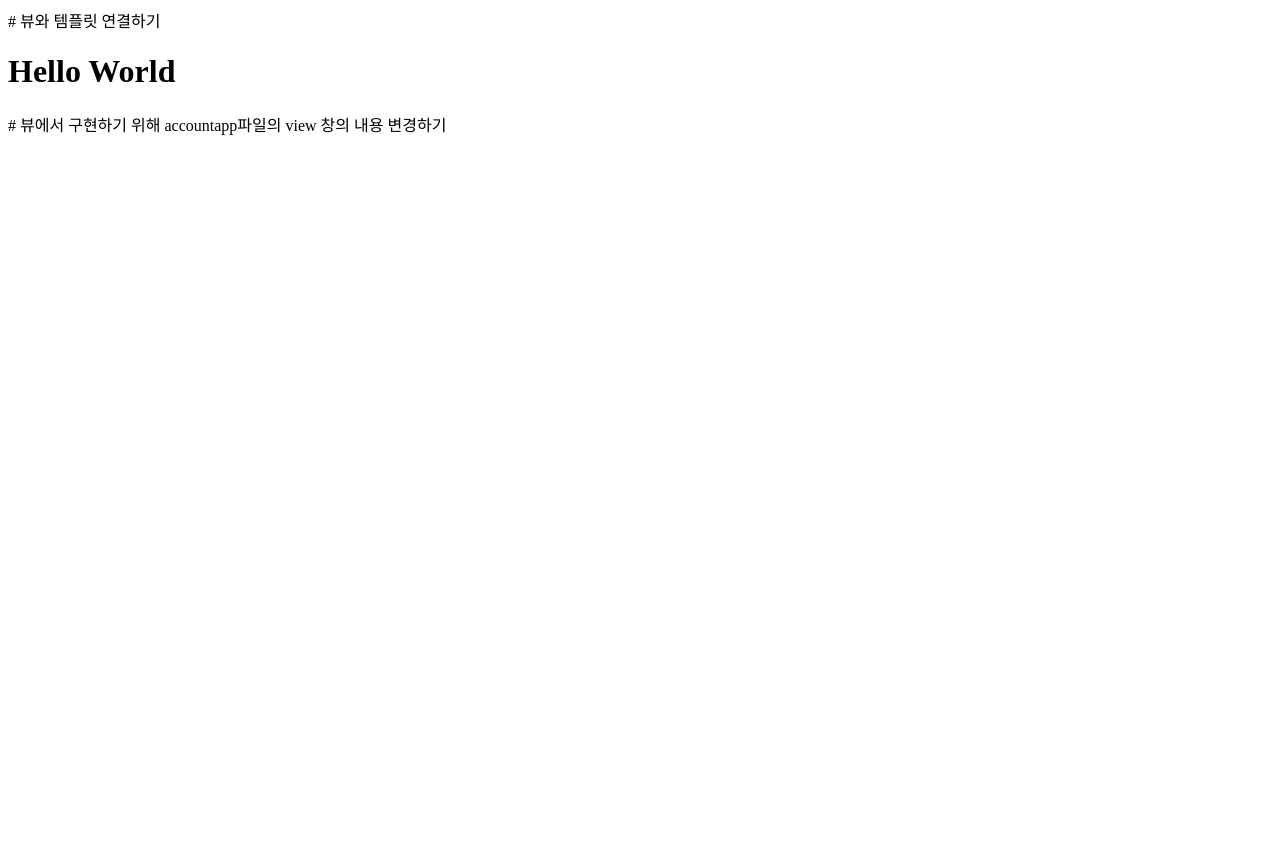
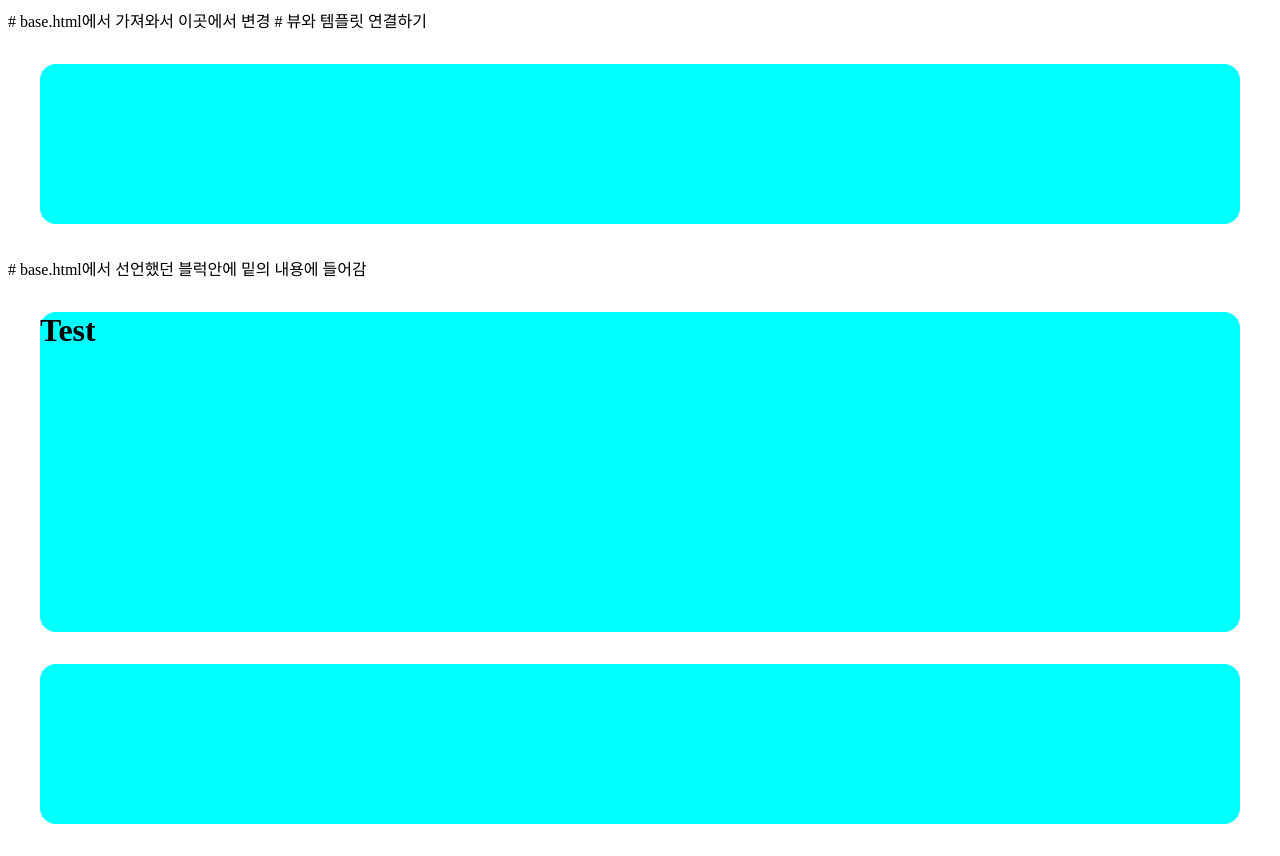
Before and after one commit to JeongJuyeony/gis_6ban_1, a Django app: page /accounts/hello_world/ in a window 1280 px wide. Before the commit the page ends 135 px from the top, so only its background shows below. Run offline with Django 3.2, Linux system fonts and the light colour scheme; parts of the project's set-up code (start-up, migrations or seed data) failed here and were passed over.

Commit message:
7/5 6ban class commit 1

```diff
--- /dev/null
+++ b/accountapp/templates/accountapp/hello_world.html
@@ -0,0 +1,10 @@
+# base.html에서 가져와서 이곳에서 변경
+{% extends 'base.html' %}
+
+{% block content %} # base.html에서 선언했던 블럭안에 밑의 내용에 들어감
+
+    <div style="height: 20rem; background-color: aqua; margin: 2rem; border-radius: 1rem;">
+        <h1>Test</h1>
+    </div>
+
+{% endblock %}
--- a/accountapp/views.py
+++ b/accountapp/views.py
@@ -9,4 +9,4 @@ from django.shortcuts import render
 #     return HttpResponse('Hello World!') return 부분 변경
 
 def hello_world(request):
-    return render(request, 'base.html')
+    return render(request, 'accountapp/hello_world.html')
--- a/gis_6ban_1/settings.py
+++ b/gis_6ban_1/settings.py
@@ -13,11 +13,13 @@ import os
 from pathlib import Path
 
 # Build paths inside the project like this: BASE_DIR / 'subdir'.
-BASE_DIR = Path(__file__).resolve().parent.parent # settings.py 파일의 부모의 부모 경로까지
+BASE_DIR = Path(__file__).resolve().parent.parent
+# settings.py 파일의 부모의 부모 경로를 BASE_DIR에 저장. 즉, 최상위 gis_6ban_1 폴더를 지칭
 
 env_list = dict()
 
 local_env = open(os.path.join(BASE_DIR, '.env')) # 불러들이기
+# 운영체제의 경로탐색에서 BASE_DIR과 env 파일을 join 즉, 최상위 폴더 gis_6ban_1에 있는 env 파일을 oepn
 
 while True:
     line = local_env.readline() # 라인 한줄씩 일기
--- a/templates/base.html
+++ b/templates/base.html
@@ -1,13 +1,20 @@
 # 뷰와 템플릿 연결하기
 <!DOCTYPE html>
 <html lang="en">
-<head>
-    <meta charset="UTF-8">
-    <title>Title</title>
-</head>
+
+{% include 'head.html' %}
+
 <body>
 
-<h1>Hello World</h1> # 뷰에서 구현하기 위해 accountapp파일의 view 창의 내용 변경하기
+{#<h1>Hello World</h1> # 뷰에서 구현하기 위해 accountapp파일의 view 창의 내용 변경하기#}
 
+{% include 'header.html' %}
+
+{% block content %}
+{% endblock %}
+
+
+{% include 'footer.html' %}
 </body>
+
 </html>
--- /dev/null
+++ b/templates/footer.html
@@ -0,0 +1,3 @@
+<div style="height: 10rem; background-color: aqua; margin: 2rem; border-radius: 1rem;">
+
+</div>
--- /dev/null
+++ b/templates/head.html
@@ -0,0 +1,4 @@
+<head>
+    <meta charset="UTF-8">
+    <title>Title</title>
+</head>
--- /dev/null
+++ b/templates/header.html
@@ -0,0 +1,3 @@
+<div style="height: 10rem; background-color: aqua; margin: 2rem; border-radius: 1rem;">
+
+</div>
```
